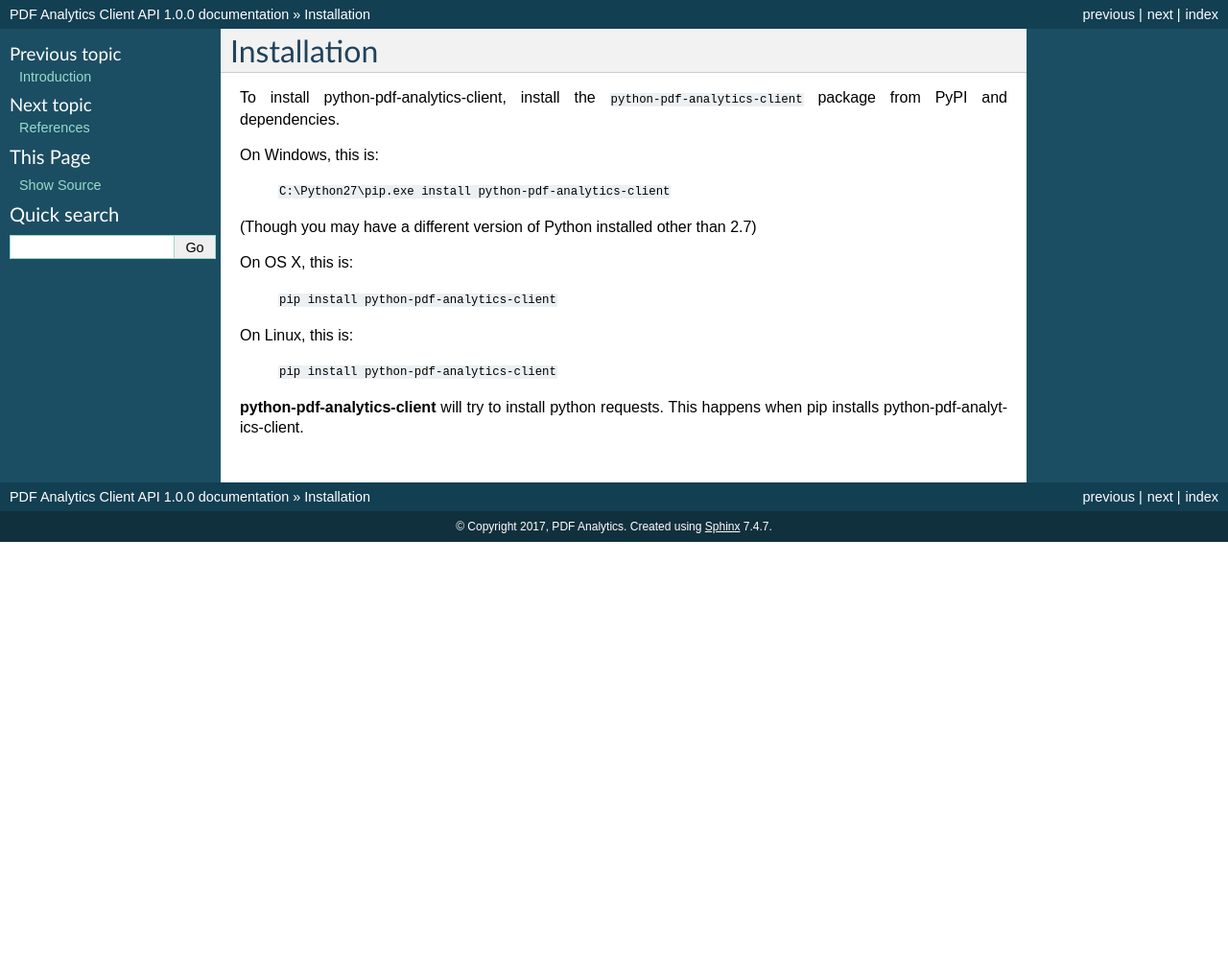
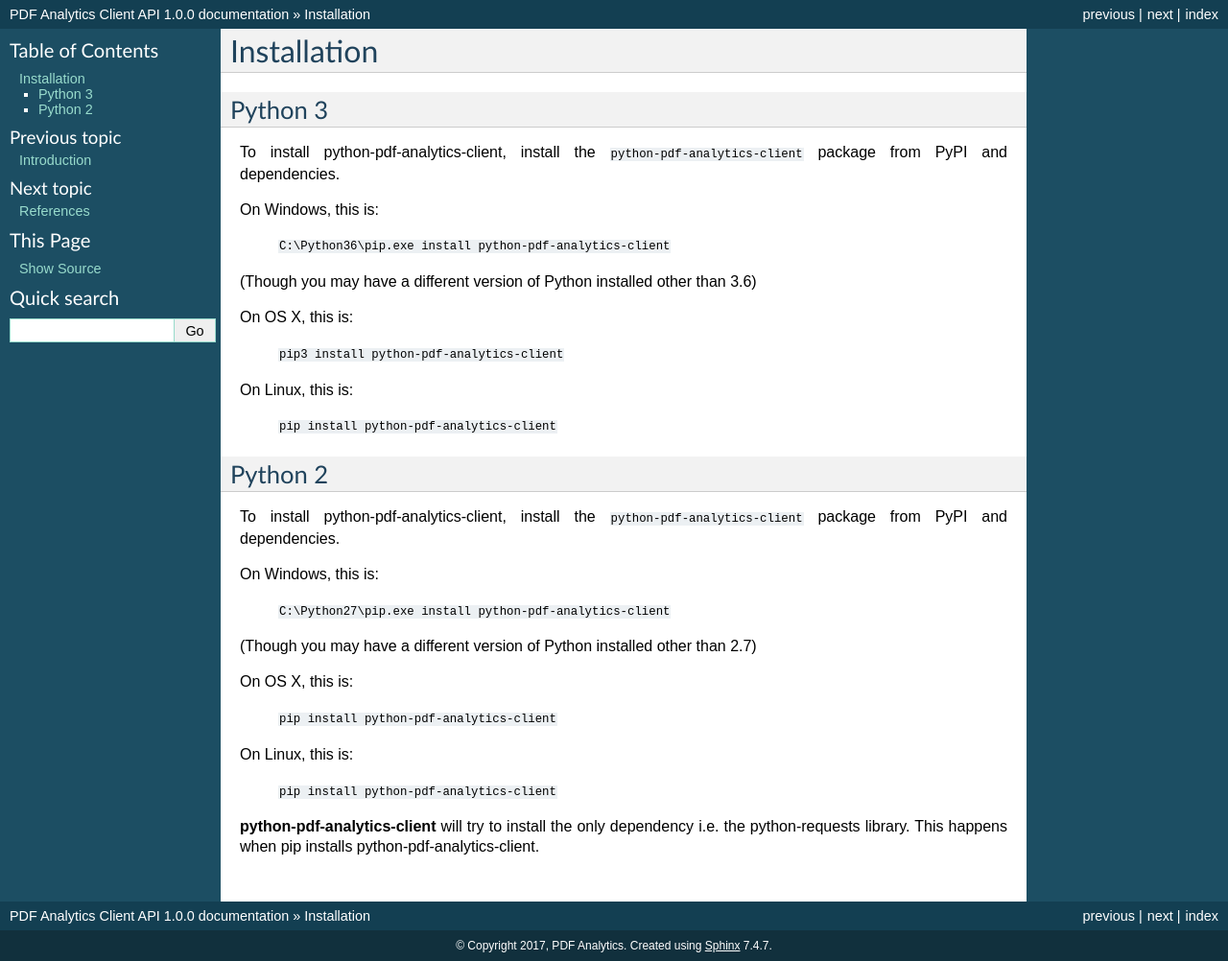
Before and after one commit to pdf-analytics/python-pdf-analytics-client, a Sphinx documentation site: the page built from docs/installation.rst, in a window 1280 px wide. Shown: the whole page at 96% size. Built offline with Sphinx 7.4.7, drawn with Linux system fonts in a browser that asks for light colours; before the commit the page ends 900 px from its top, so only the background shows below that.

Commit message:
Add Python 3 support

```diff
--- a/CHANGELOG.rst
+++ b/CHANGELOG.rst
@@ -1,5 +1,9 @@
 Changelog
 =========
+
+1.0.3
+-----
+#. Add Python 3 support
 
 1.0.2
 -----
--- a/docs/index.rst
+++ b/docs/index.rst
@@ -8,7 +8,8 @@ Welcome to python-pdf-analytics-client API's documentation!
 
 **PDFAnalytics** is a web service which lets you use to verify PDF content for free.
 
-This **python-pdf-analytics-client** library allows you to automate most common **PDFAnalytics** operations using Python 3.6.
+This **python-pdf-analytics-client** library allows you to automate most common **PDFAnalytics** operations using
+Python 2 or Python 3.
 
 **python-pdf-analytics-client** can be installed from the ``pip`` tool or downloaded from PyPI: https://pypi.python.org/pypi/python-pdf-analytics-client
 
--- a/docs/installation.rst
+++ b/docs/installation.rst
@@ -3,6 +3,30 @@
 ============
 Installation
 ============
+
+Python 3
+========
+
+To install python-pdf-analytics-client, install the `python-pdf-analytics-client` package from PyPI and dependencies.
+
+On Windows, this is:
+
+    ``C:\Python36\pip.exe install python-pdf-analytics-client``
+
+(Though you may have a different version of Python installed other than 3.6)
+
+On OS X, this is:
+
+    ``pip3 install python-pdf-analytics-client``
+
+
+On Linux, this is:
+
+    ``pip install python-pdf-analytics-client``
+
+
+Python 2
+========
 
 To install python-pdf-analytics-client, install the `python-pdf-analytics-client` package from PyPI and dependencies.
 
@@ -16,10 +40,9 @@ On OS X, this is:
 
     ``pip install python-pdf-analytics-client``
 
-
 On Linux, this is:
 
     ``pip install python-pdf-analytics-client``
 
-
-**python-pdf-analytics-client** will try to install python requests. This happens when pip installs python-pdf-analytics-client.
+**python-pdf-analytics-client** will try to install the only dependency i.e. the python-requests library.
+This happens when pip installs python-pdf-analytics-client.
--- a/pdf_analytics_client/__init__.py
+++ b/pdf_analytics_client/__init__.py
@@ -1 +1 @@
-from api_client import APIClient
+from .api_client import APIClient
```
Also changed, not shown: README.md (+1 -1 lines), setup.py (+4 -3 lines), 4 other files.
